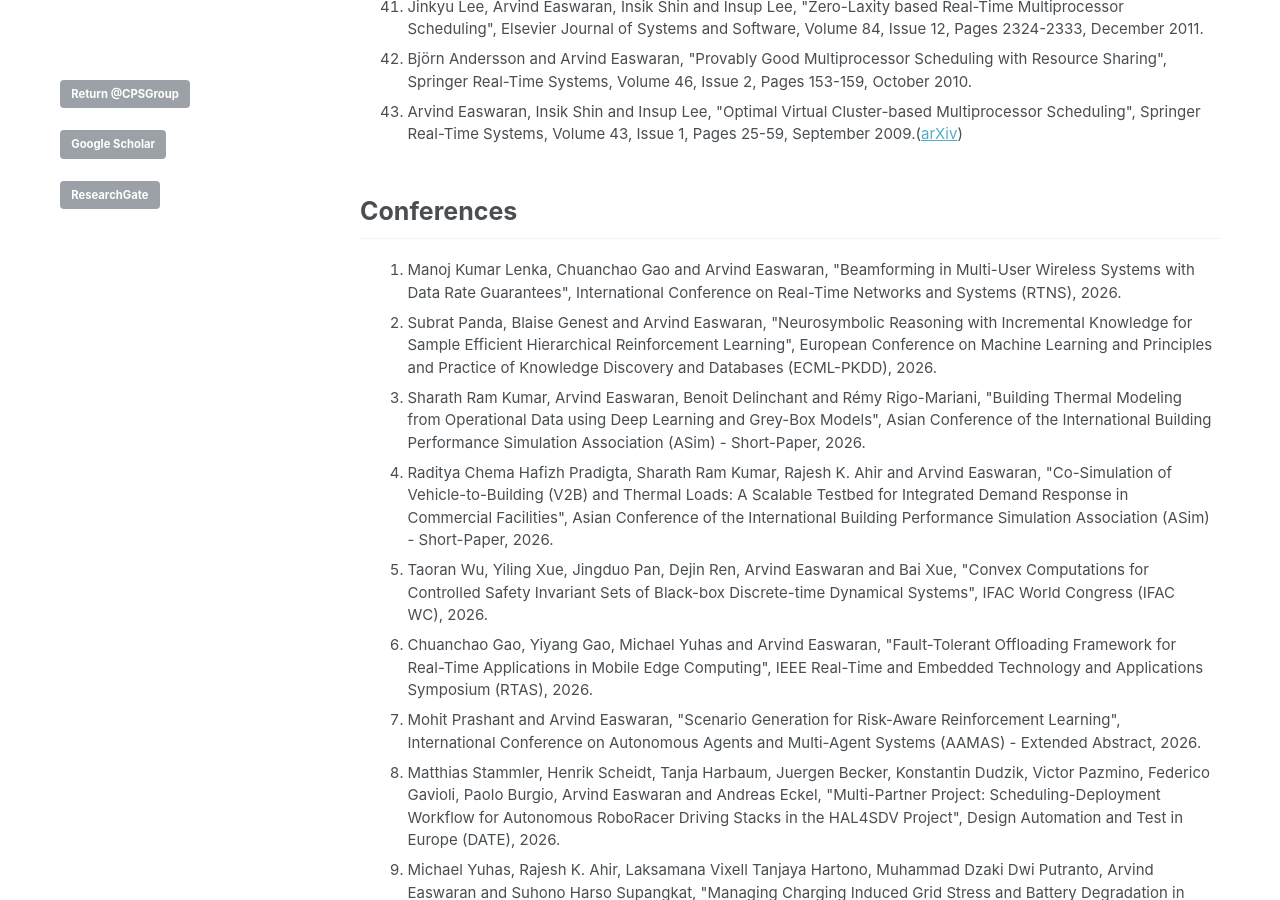
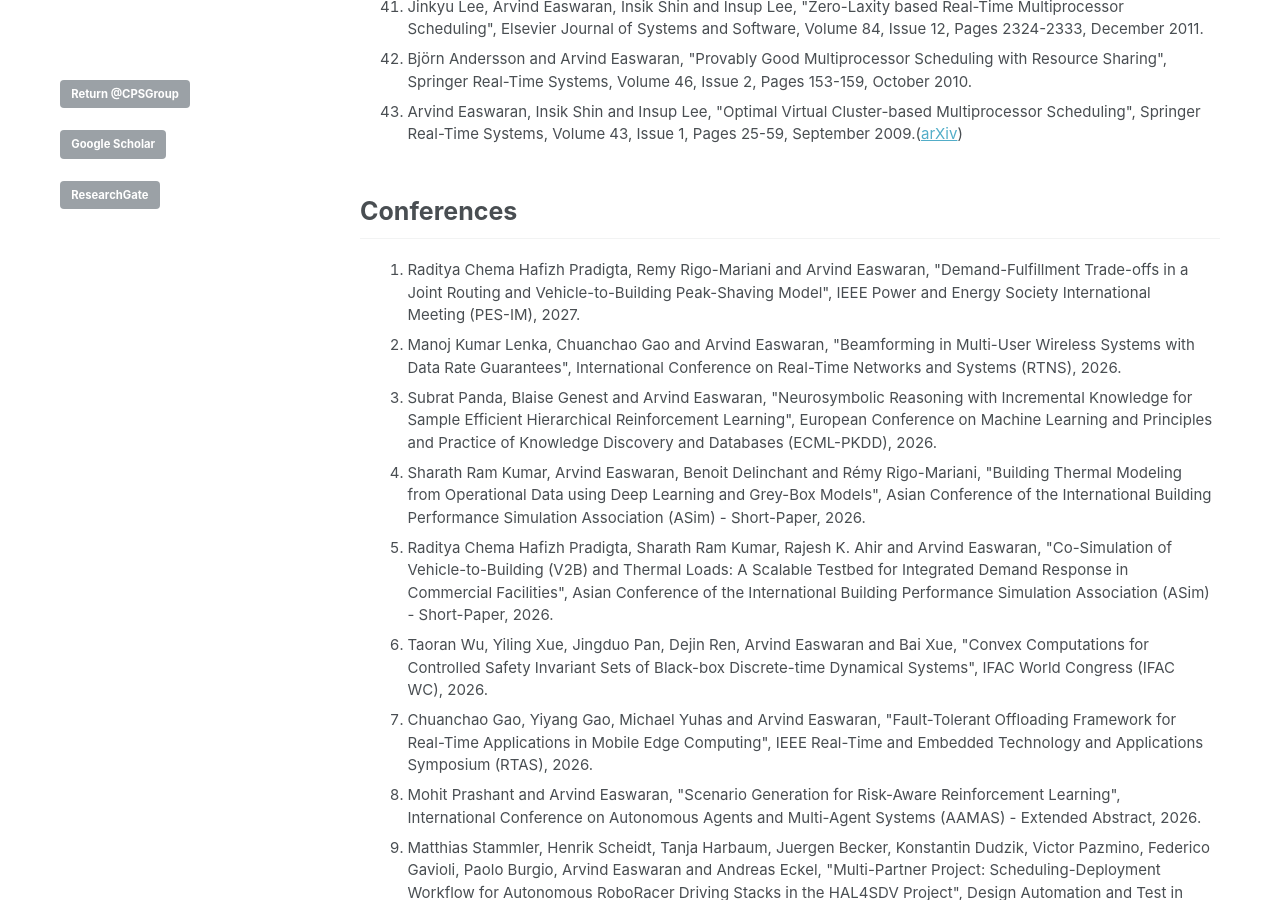
Before and after one commit to CPS-research-group/CPS-research-group.github.io, a Jekyll site: the page built from _pages/research_profile.md, in a window 1280 px wide and 900 px high, scrolled down 2978 px. Built offline with Jekyll 4.4.1, drawn with Linux system fonts in a browser that asks for light colours; some of the changed text lies outside the part shown.

Commit message:
Updates.

```diff
--- a/_pages/research_profile.md
+++ b/_pages/research_profile.md
@@ -70,6 +70,7 @@ a.a:active {color:#0000FF; text-decoration:none;}
 
 ## Conferences
    <ol>
+ 			<li class="a">Raditya Chema Hafizh Pradigta, Remy Rigo-Mariani and Arvind Easwaran, "Demand-Fulfillment Trade-offs in a Joint Routing and Vehicle-to-Building Peak-Shaving Model", IEEE Power and Energy Society International Meeting (PES-IM), 2027.</li>
    			<li class="a">Manoj Kumar Lenka, Chuanchao Gao and Arvind Easwaran, "Beamforming in Multi-User Wireless Systems with Data Rate Guarantees", International Conference on Real-Time Networks and Systems (RTNS), 2026.</li>
    			<li class="a">Subrat Panda, Blaise Genest and Arvind Easwaran, "Neurosymbolic Reasoning with Incremental Knowledge for Sample Efficient Hierarchical Reinforcement Learning", European Conference on Machine Learning and Principles and Practice of Knowledge Discovery and Databases (ECML-PKDD), 2026.</li>
  			<li class="a">Sharath Ram Kumar, Arvind Easwaran, Benoit Delinchant and Rémy Rigo-Mariani, "Building Thermal Modeling from Operational Data using Deep Learning and Grey-Box Models", Asian Conference of the International Building Performance Simulation Association (ASim) - Short-Paper, 2026.</li>
@@ -169,6 +170,7 @@ a.a:active {color:#0000FF; text-decoration:none;}
 ## Workshops
 
  <ol>
+		        <li class="a">Subrat Panda, Blaise Genest and Arvind Easwaran, "Neurosymbolic Learning of Interpretable Abstraction in Reinforcement Learning", Annual AAAI Conference on Artificial Intelligence -- Student Abstract and Poster Program (AAAI-SA), 2027.</li>
 		        <li class="a">Chuanchao Gao and Arvind Easwaran, "Demo: VecSim, a Vehicular Edge Computing Simulator for Real-Time Applications", Brief Presentations Session of IEEE Real-Time Systems Symposium (RTSS), 2025.</li>
 		        <li class="a">Xiaotao Liu, Prashant Mohit and Arvind Easwaran, "CAPO: A Unified Policy Gradient Approach for Reward and Cost Optimization in Safe Reinforcement Learning", Student Paper in Annual AAAI Conference on Artificial Intelligence (AAAI), 2026.</li>
 		        <li class="a">Chuanchao Gao and Arvind Easwaran, "VecSim, a Vehicular Edge Computing Simulator for Real-Time Applications", Demo Session of IEEE International Conference on Embedded and Real-Time Computing Systems and Applications (RTCSA), 2025.</li>
```
